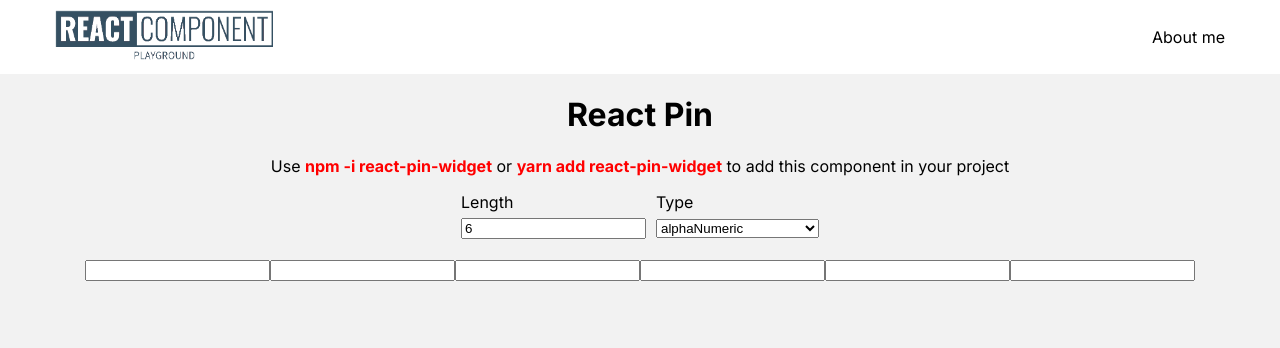
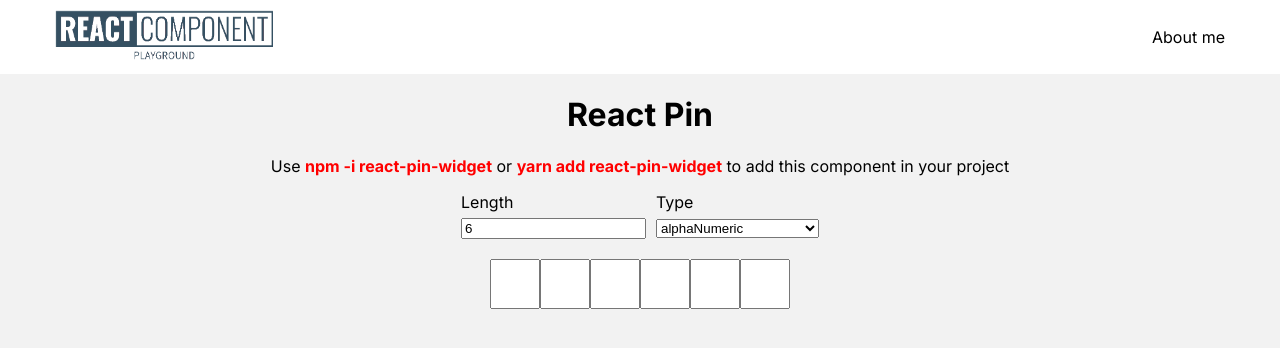
Before and after one commit to M-Blaze/react-components-playground, a Next.js app: page /react-pin in a window 1280 px wide. Shown: the top 348 px of the page. Built offline with nearby package versions, Linux system fonts and the light colour scheme.

Commit message:
chore: update pin input styles

```diff
--- /dev/null
+++ b/src/app/react-pin/components/PinInput.module.css
@@ -0,0 +1,5 @@
+.pinInput {
+  height: 50px;
+  width: 50px;
+  text-align: center;
+}
--- a/src/app/react-pin/components/PinInput.tsx
+++ b/src/app/react-pin/components/PinInput.tsx
@@ -1,21 +1,23 @@
 import React from 'react'
 
 import { Pin } from '../@types'
+import styles from './PinInput.module.css'
 
 interface PinInputProps {
   type: string,
   code: Pin,
   className?: string,
+  style?: React.CSSProperties,
   inputHandler: (code: Pin) => void
 }
 
-const PinInput = React.forwardRef<HTMLInputElement, PinInputProps>(({ code, type, inputHandler }, ref) => {
+const PinInput = React.forwardRef<HTMLInputElement, PinInputProps>(({ code, type, inputHandler, className, style }, ref) => {
   const handleKeyDown = (e: React.KeyboardEvent<HTMLInputElement>) => {
     inputHandler(e.key)
   }
 
   return (
-    <input className='pin-input' autoComplete='off' ref={ref} type={type} value={code} onKeyDown={handleKeyDown} onChange={() => {}} />
+    <input className={`pin-input ${styles.pinInput || ''} ${className || ''}`} style={style} autoComplete='off' ref={ref} type={type} value={code} onKeyDown={handleKeyDown} onChange={() => {}} />
   )
 })
 
```
